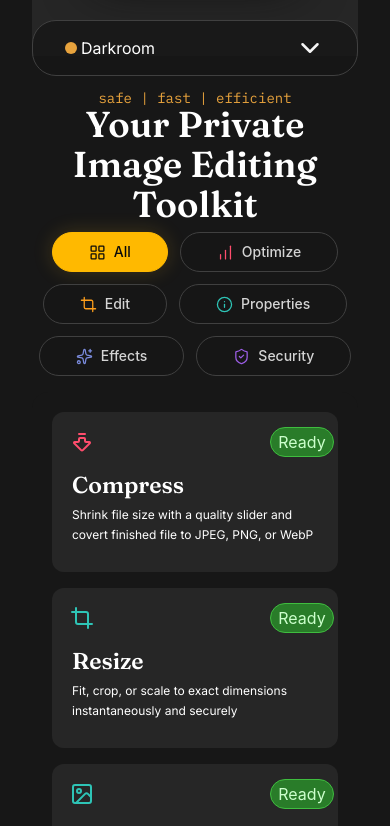
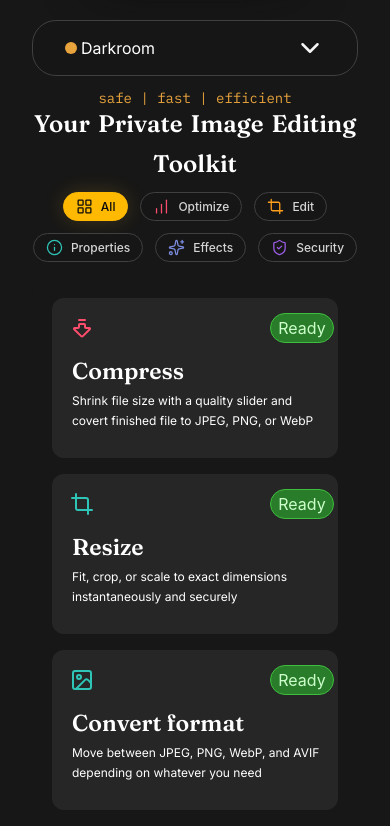
Before and after one commit to ibrahimhere47/Darkroom-v2, a React (Vite) app: page / in a window 390 px wide. Shown: the top 826 px of the page. Built offline with nearby package versions, Linux system fonts and the light colour scheme.

Commit message:
Fixed up small visual errors

```diff
--- a/src/components/Layout.jsx
+++ b/src/components/Layout.jsx
@@ -8,7 +8,7 @@ const Layout = ({ children }) => {
         <div className='bg-neutral-900 text-white no-scrollbar'>
             <Headers />
             <main className='mx-8'>
-                <div className='bg-neutral-800 py-7'></div>
+                <div className='bg-neutral-900 py-7'></div>
                 {children}
             </main>
             <footer className='flex bg-neutral-900 items-baseline justify-between py-6 px-8 border-t-neutral-400 border-t'>
--- a/src/components/hero-comps/HeroTitle.jsx
+++ b/src/components/hero-comps/HeroTitle.jsx
@@ -49,11 +49,11 @@ const HeroTitle = () => {
     return (
         <h1
             ref={titleRef}
-            className="font-fraunces text-4xl -my-4 font-semibold md:text-4xl leading-8 md:leading-14 cursor-default"
+            className="font-fraunces text-2xl -my-4 font-semibold md:text-4xl leading-8 md:leading-14 cursor-default"
             onMouseMove={handleMouseMove}
             onMouseLeave={handleMouseLeave}
         >
-            <div className="flex flex-wrap justify-center gap-2 md:gap-4">
+            <div className="flex flex-wrap justify-center gap-2 md:gap-3">
                 <span className="hero-word inline-block">Your</span>{" "}
                 <span className="hero-word inline-block">Private</span>{" "}
                 <span className="hero-word inline-block">Image</span>{" "}
--- a/src/components/home-comps/HomeCategoryBtns.jsx
+++ b/src/components/home-comps/HomeCategoryBtns.jsx
@@ -53,9 +53,6 @@ const HomeCategoryBtns = (props) => {
                 const isActive = activeCategory === category.name
                 const isHovered = hoveredCategory === category.name
                 const hasHover = hoveredCategory !== null
-
-                // Hover takes priority over the selected state.
-                // When nothing is hovered, the selected button is highlighted.
                 const isHighlighted = isHovered || (isActive && !hasHover)
 
                 const styles =
@@ -77,11 +74,14 @@ const HomeCategoryBtns = (props) => {
                             className={`
                                 group
                                 flex items-center gap-2
-                                py-2.25
-                                px-9
+                                py-1.25
+                                px-3
+                                md:py-2.25
+                                md:px-9
                                 rounded-full
                                 border
-                                text-sm
+                                text-xs
+                                md:text-sm
                                 font-medium
                                 transition-all duration-200
                                 cursor-pointer
--- a/src/components/layout-comps/Headers.jsx
+++ b/src/components/layout-comps/Headers.jsx
@@ -3,6 +3,7 @@ import gsap from 'gsap'
 import ScrollTrigger from 'gsap/ScrollTrigger'
 import { Link } from 'react-router-dom'
 import HeaderToolMenu from './HeaderToolMenu'
+import MagneticWrapper from '../MagneticWrapper'
 
 gsap.registerPlugin(ScrollTrigger)
 
@@ -50,20 +51,24 @@ const Headers = () => {
                 ref={headerRef}
                 className='absolute inset-x-0 top-0 z-50 bg-neutral-900/80 flex items-center justify-between py-3 px-8 mx-8 rounded-3xl mt-5 border border-neutral-700'
             >
+                <MagneticWrapper strength={0.2}>
                     <a href='/' className='no-underline flex items-center gap-1 font-body cursor-pointer'>
                         <span className='bg-amber-47 w-3 h-3 rounded-full'></span>
                         <span>Darkroom</span>
                     </a>
+                </MagneticWrapper>
                 <HeaderToolMenu />
             </header>
             <header
                 ref={header2Ref}
                 className='fixed inset-x-0 top-0 z-40 bg-neutral-900/80 flex items-center justify-between py-3 px-20 mx-20 mt-6 rounded-4xl shadow-2xl shadow-neutral-950 border border-neutral-700'
             >
+                    <MagneticWrapper strength={0.2}>
                         <a href='/' className='no-underline flex items-center gap-1 font-body cursor-pointer'>
                             <span className='bg-amber-47 w-3 h-3 rounded-full'></span>
                             <span>Darkroom</span>
                         </a>
+                    </MagneticWrapper>
                     <HeaderToolMenu />
             </header>
         </div>
--- a/src/pages/Home.jsx
+++ b/src/pages/Home.jsx
@@ -50,7 +50,7 @@ const Home = () => {
                         setActiveCategory={setActiveCategory}
                     />
 
-                    <div className='bg-neutral-900/80 rounded-2xl p-5 md:pb-9 md:px-9'>
+                    <div className='bg-neutral-900/80 rounded-2xl p-5 md:pb-2 md:px-9'>
                         <div className='flex flex-wrap gap-4'>
                             {activeTools.map((tool) => (
                                 <div
```
Lines whose indentation alone changed are shown as unchanged.
